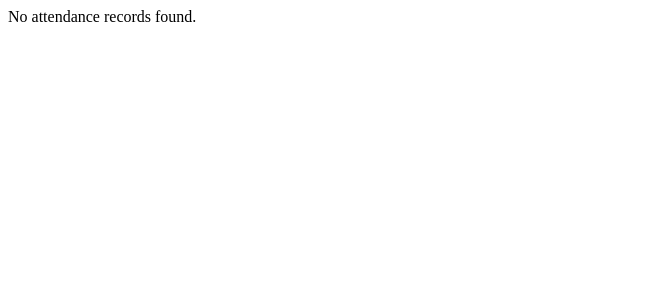
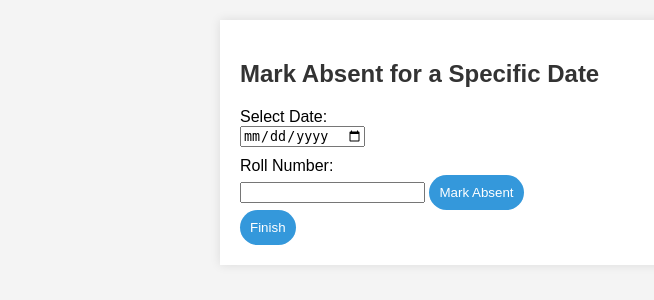
Before and after one commit to g-ash-y/WorkWise, a PHP site: page /attend.php in a window 1280 px wide. Shown: the top 300 px of the page, without its empty margins (0-654 px from the left). Run offline with PHP 8.4, Linux system fonts and the light colour scheme; data that the repository does not hold is empty.

Commit message:
Update attend.php

```diff
--- a/attend.php
+++ b/attend.php
@@ -1,32 +1,124 @@
+<!DOCTYPE html>
+<html lang="en">
+<head>
+    <meta charset="UTF-8">
+    <title>Attendance Marker</title>
+    <link rel="stylesheet" href="attend.css">
+</head>
+<body>
+    <div class="container">
+        <h2>Mark Absent for a Specific Date</h2>
+        <!-- Form to select the date and mark attendance -->
+        <form method="post">
+            <label for="date">Select Date:</label>
+            <input type="date" id="date" name="date" required>
+
+            <label for="rollno">Roll Number:</label>
+            <input type="text" id="rollno" name="rollno" required>
+
+            <button type="submit">Mark Absent</button>
+        </form>
+
         <?php
-$HOSTNAME='localhost';
-$USERNAME='root';
-$PASSWORD='';
-$DATABASE='learning management sys';
+        // Database connection parameters
+        $servername = "localhost"; // Adjust as needed
+        $username = "root"; // Adjust to your MySQL username
+        $password = ""; // Adjust to your MySQL password
+        $dbname = "learning management sys"; // Adjust to your database name
 
+        // Establish a database connection
+        $conn = new mysqli($servername, $username, $password, $dbname);
 
-$con=mysqli_connect($HOSTNAME,$USERNAME,$PASSWORD,$DATABASE);
-// Check connection
-if ($con->connect_error) {
-    die("Connection failed: " . $con->connect_error);
+        // Check if the connection is successful
+        if ($conn->connect_error) {
+            die("Connection failed: " . $conn->connect_error);
         }
-// SQL query to fetch data from the attendance table
-$sql = "SELECT rollno, name, attendance, date, time FROM attendance";
-$result = $con->query($sql);
 
-if ($result->num_rows > 0) {
-    // Output data for each row
-    echo "<h2>Attendance Records</h2>";
+        // Handle form submission to mark absent
+        if ($_SERVER['REQUEST_METHOD'] === 'POST') {
+            $date = $_POST['date'];
+            $rollno = $_POST['rollno'];
+
+            // Ensure the date is formatted correctly to match column names
+            $date_column = str_replace("-", "_", $date);
+
+            // Check if the roll number exists in "namelist"
+            $check_sql = "SELECT `name` FROM `namelist` WHERE `rollno` = '$rollno'";
+            $result_check = $conn->query($check_sql);
+
+            if ($result_check->num_rows > 0) {
+                // If roll number exists, mark it as "Absent" for the given date
+                $update_sql = "UPDATE `dateattend` SET `$date_column` = 'Absent' WHERE `rollno` = '$rollno'";
+
+                if ($conn->query($update_sql) === TRUE) {
+                    echo "<p>Roll number $rollno marked as absent for $date.</p>";
+                } else {
+                    echo "<p>Error: " . $conn->error . "</p>";
+                }
+            } else {
+                echo "<p>Roll number $rollno not found in namelist.</p>";
+            }
+        }
+        ?>
+
+        <button onclick="showAttendance()">Finish</button>
+
+        <div id="attendanceTable" style="display: none;">
+            <h3>Attendance for Selected Date</h3>
+            <?php
+            if ($_SERVER['REQUEST_METHOD'] === 'POST') {
+                $date = $_POST['date'];
+                $date_column = str_replace("-", "_", $date);
+
+                // Retrieve all roll numbers from "namelist"
+                $namelist_sql = "SELECT `rollno`, `name` FROM `namelist`";
+                $namelist_result = $conn->query($namelist_sql);
+
+                if ($namelist_result->num_rows > 0) {
                     echo "<table border='1'>";
-    echo "<tr><th>Roll No</th><th>Name</th><th>Attendance</th><th>Date</th><th>Time</th></tr>";
-    while ($row = $result->fetch_assoc()) {
-        echo "<tr><td>" . $row["rollno"] . "</td><td>" . $row["name"] . "</td><td>" . $row["attendance"] . "</td><td>" . $row["date"] . "</td><td>" . $row["time"] . "</td></tr>";
+                    echo "<tr>
+                          <th>Roll Number</th>
+                          <th>Name</th>
+                          <th>Attendance</th>
+                          </tr>";
+
+                    // Loop through all roll numbers and check attendance status
+                    while ($row = $namelist_result->fetch_assoc()) {
+                        $rollno = $row['rollno'];
+                        $name = $row['name'];
+
+                        // Determine attendance status for the given date
+                        $attendance_sql = "SELECT `$date_column` FROM `dateattend` WHERE `rollno` = '$rollno'";
+                        $attendance_result = $conn->query($attendance_sql);
+
+                        if ($attendance_result->num_rows > 0) {
+                            $attendance = $attendance_result->fetch_assoc()[$date_column];
+                            $attendance = $attendance == "Absent" ? "Absent" : "Present";
+                        } else {
+                            $attendance = "Present"; // Default to Present if not explicitly marked as Absent
                         }
+
+                        echo "<tr>
+                              <td>$rollno</td>
+                              <td>$name</td>
+                              <td>$attendance</td>
+                              </tr>";
+                    }
+
                     echo "</table>";
                 } else {
-    echo "No attendance records found.";
+                    echo "<p>No roll numbers found in namelist.</p>";
                 }
+            }
+            ?>
 
-// Close the connection
-$con->close();
-?>
+        </div>
+    </div>
+
+    <script>
+    function showAttendance() {
+        document.getElementById('attendanceTable').style.display = 'block';
+    }
+    </script>
+</body>
+</html>
```
Lines whose indentation alone changed are shown as unchanged.
